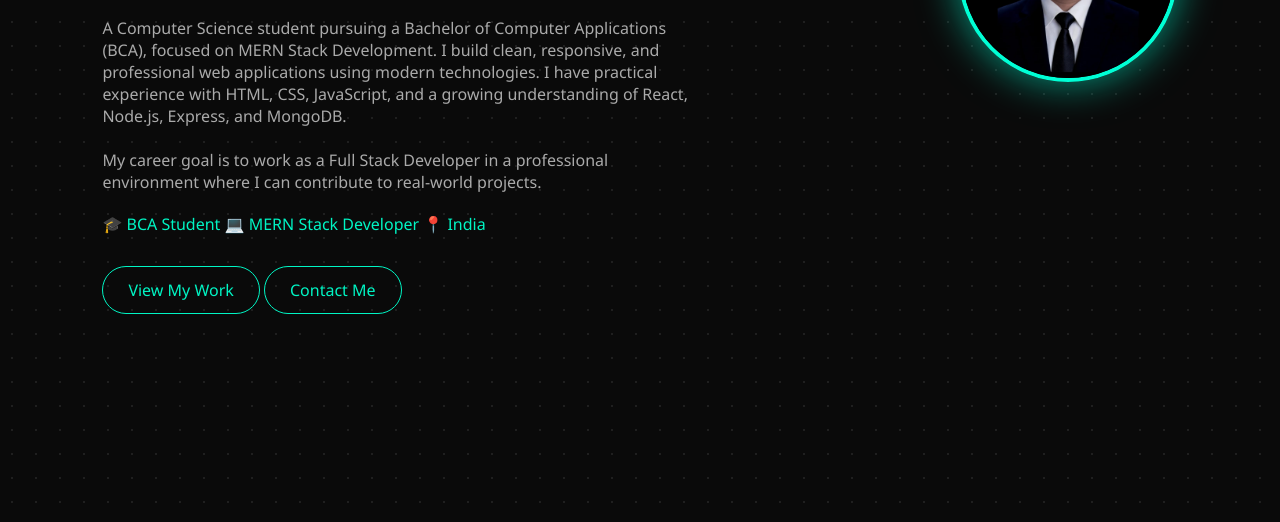
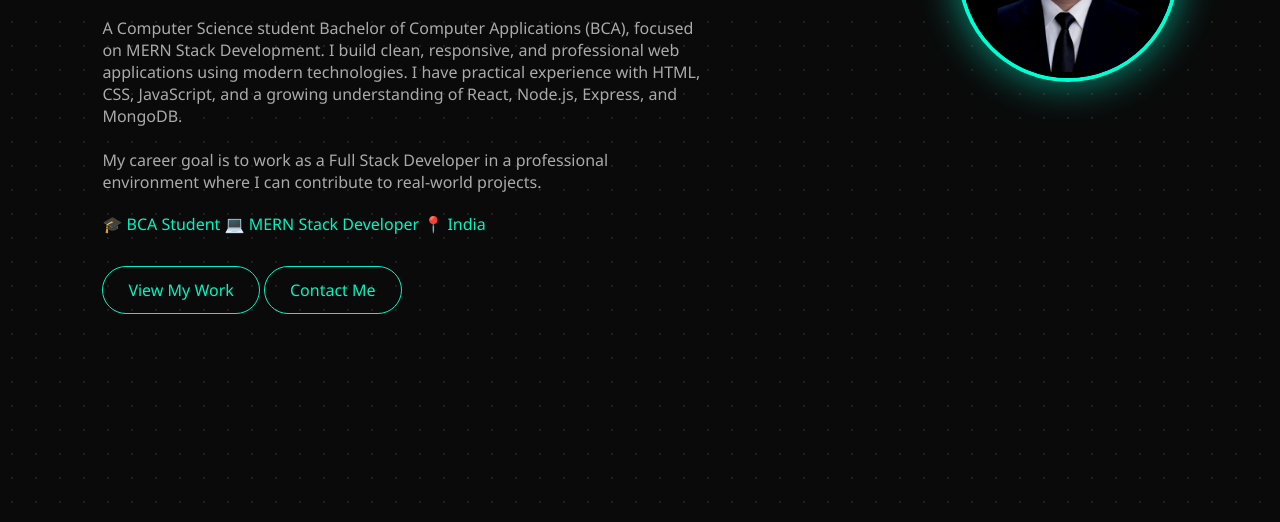
Before and after one commit to PrahladKumar-dev/portfolio, a plain HTML site: page index.html in a window 1280 px wide. Shown: the part 278-800 px from the top of the page. Drawn offline with Linux system fonts and the light colour scheme.

Commit message:
final fix

```diff
--- a/index.html
+++ b/index.html
@@ -33,7 +33,7 @@
           </h2>
 
           <p class="intro">
-            A Computer Science student pursuing a Bachelor of Computer
+            A Computer Science student Bachelor of Computer
             Applications (BCA), focused on MERN Stack Development. I build
             clean, responsive, and professional web applications using modern
             technologies. I have practical experience with HTML, CSS,
```
